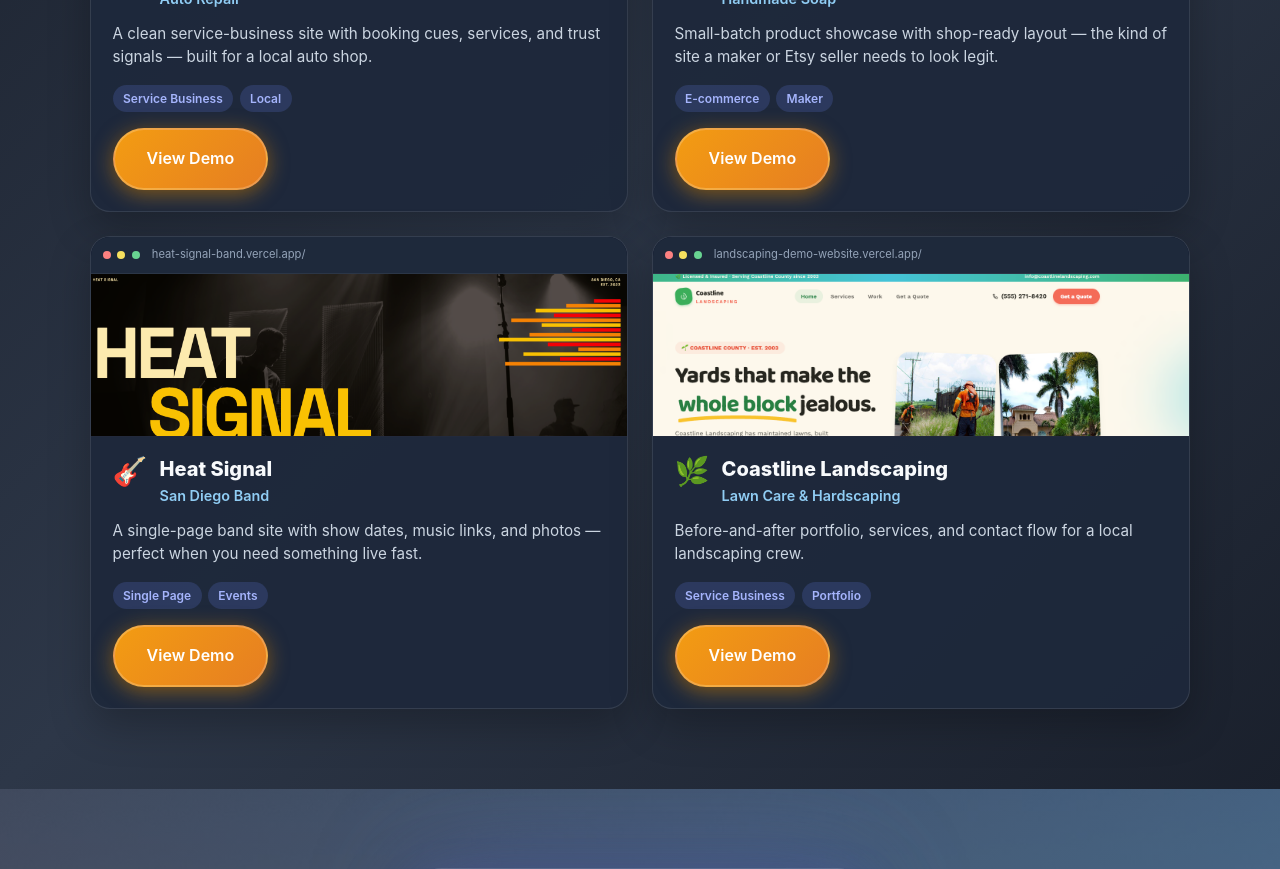
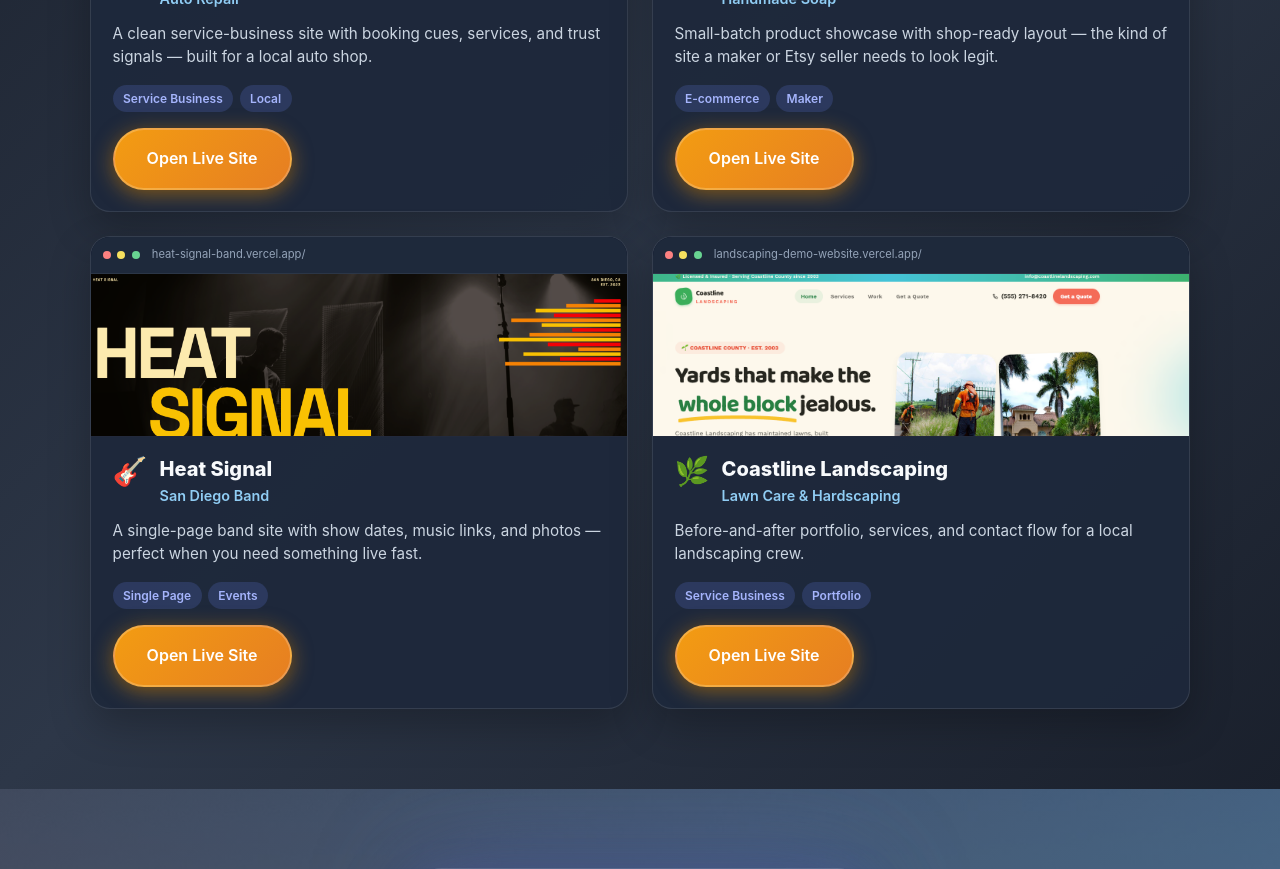
Before and after one commit to mriansabado/mauna-digital-website, a React (Vite) app: page / in a window 1280 px wide. Shown: the part 7480-8349 px from the top of the page. Built offline with nearby package versions, Linux system fonts and the light colour scheme.

Commit message:
testing deployment

```diff
--- a/src/App.tsx
+++ b/src/App.tsx
@@ -473,7 +473,7 @@ function App() {
                     rel="noopener noreferrer"
                     className="btn btn-primary demo-card-btn"
                   >
-                    View Demo
+                    Open Live Site
                   </a>
                 </div>
               </article>
--- a/src/pages/HomePage.tsx
+++ b/src/pages/HomePage.tsx
@@ -473,7 +473,7 @@ function App() {
                     rel="noopener noreferrer"
                     className="btn btn-primary demo-card-btn"
                   >
-                    View Demo
+                    Open Live Site
                   </a>
                 </div>
               </article>
```
